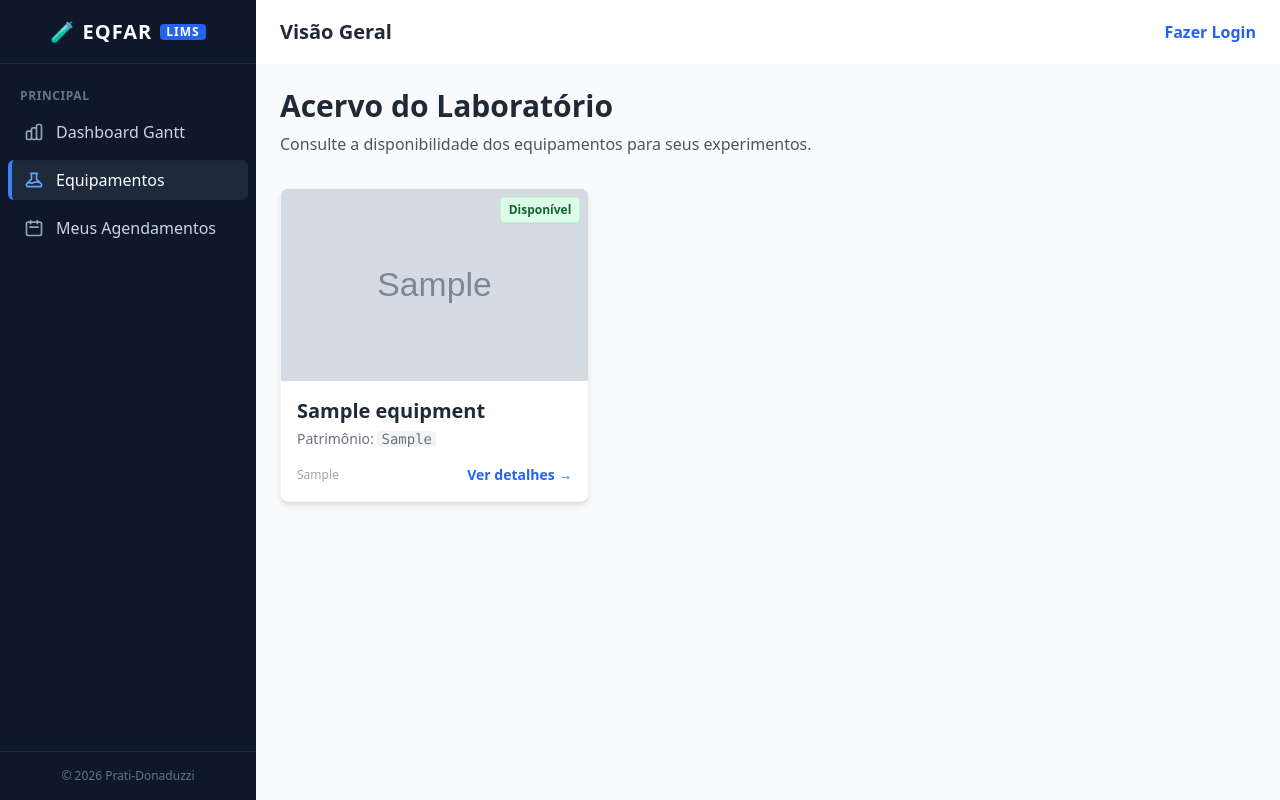
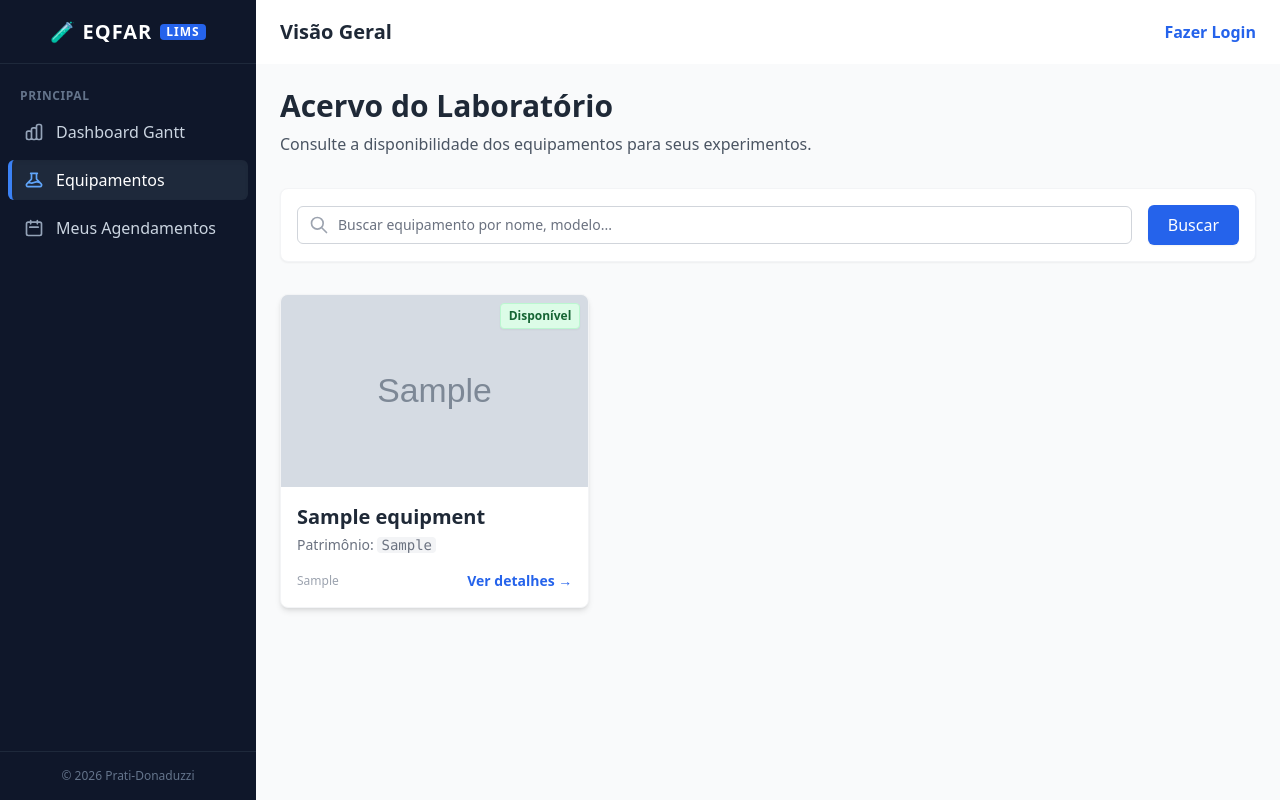
Before and after one commit to venidobler/eqfar-lims, a Django app: page / in a window 1280 px wide. Run offline with Django 5.2, Linux system fonts and the light colour scheme; tables that the repository leaves empty hold one stand-in row (values such as "Sample post"); grey boxes marked "Sample" are stand-in pictures; some libraries are stand-ins or nearby versions.

Commit message:
feat(equipments): add search filter by name, model and brand

```diff
--- a/equipments/views.py
+++ b/equipments/views.py
@@ -1,10 +1,22 @@
 from django.shortcuts import render, get_object_or_404 # <--- Importe o 404
+from django.db.models import Q  # <--- IMPORTANTE: Permite buscas com "OU" (OR)
 from .models import Equipment
 
 def list_equipments(request):
-    # ... (código que já estava aqui) ...
-    equipments = Equipment.objects.all().order_by('name')
-    context = {'equipments': equipments}
+    query = request.GET.get('q', '')
+    equipments = Equipment.objects.all()
+
+    if query:
+        equipments = equipments.filter(
+            Q(name__icontains=query) |   # Busca no Nome
+            Q(model__icontains=query) |  # Busca no Modelo
+            Q(brand__icontains=query)    # Busca na Marca
+        )
+
+    context = {
+        'equipments': equipments,
+        'query': query
+    }
     return render(request, 'equipments/list.html', context)
 
 # --- ADICIONE ESTA NOVA FUNÇÃO ABAIXO ---
--- a/templates/equipments/list.html
+++ b/templates/equipments/list.html
@@ -7,6 +7,43 @@
     <h1 class="text-3xl font-bold text-gray-800">Acervo do Laboratório</h1>
     <p class="text-gray-600 mt-2">Consulte a disponibilidade dos equipamentos para seus experimentos.</p>
 </div>
+
+<div class="mb-8 bg-white p-4 rounded-lg shadow-sm border border-gray-100">
+    <form method="get" class="flex gap-4 items-center">
+
+        <div class="relative flex-grow">
+            <div class="absolute inset-y-0 left-0 pl-3 flex items-center pointer-events-none">
+                <svg class="h-5 w-5 text-gray-400" fill="none" viewBox="0 0 24 24" stroke="currentColor">
+                    <path stroke-linecap="round" stroke-linejoin="round" stroke-width="2"
+                        d="M21 21l-6-6m2-5a7 7 0 11-14 0 7 7 0 0114 0z" />
+                </svg>
+            </div>
+            <input type="text" name="q" value="{{ query }}"
+                class="block w-full pl-10 pr-3 py-2 border border-gray-300 rounded-md leading-5 bg-white placeholder-gray-500 focus:outline-none focus:ring-1 focus:ring-blue-500 focus:border-blue-500 sm:text-sm transition duration-150 ease-in-out"
+                placeholder="Buscar equipamento por nome, modelo...">
+        </div>
+
+        <button type="submit"
+            class="bg-blue-600 hover:bg-blue-700 text-white px-5 py-2 rounded-md font-medium transition shadow-sm flex items-center gap-2">
+            Buscar
+        </button>
+
+        {% if query %}
+        <a href="{% url 'home' %}"
+            class="text-gray-500 hover:text-gray-700 font-medium px-3 py-2 border border-gray-300 rounded-md hover:bg-gray-50 transition">
+            Limpar
+        </a>
+        {% endif %}
+    </form>
+</div>
+
+{% if not equipments and query %}
+<div class="text-center py-12 bg-gray-50 rounded border border-dashed border-gray-300">
+    <p class="text-gray-500 text-lg">Nenhum equipamento encontrado para "<strong>{{ query }}</strong>". 🔍</p>
+    <a href="{% url 'home' %}" class="text-blue-600 hover:underline mt-2 inline-block font-semibold">Limpar filtros e
+        ver tudo</a>
+</div>
+{% endif %}
 
 <div class="grid grid-cols-1 md:grid-cols-2 lg:grid-cols-3 gap-6">
     {% for equipment in equipments %}
```
